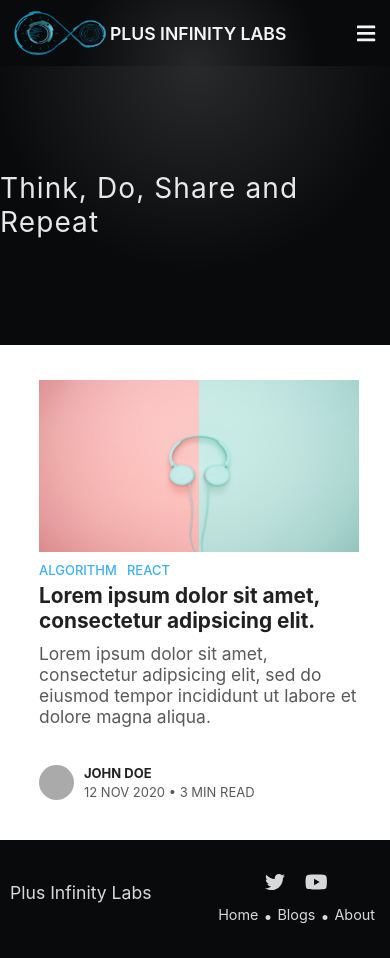
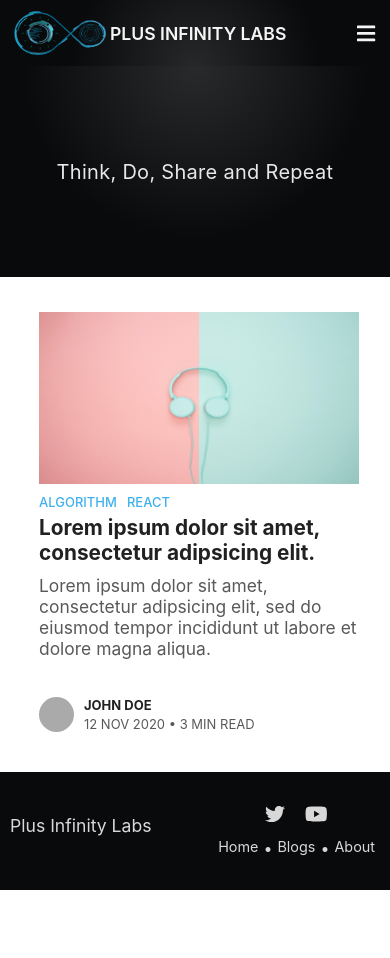
Before and after one commit to GowshikPrabhu/pi-labs-blog, a React (Create React App) app: page / in a window 390 px wide. After the commit the page ends 890 px from the top, so only its background shows below. Built offline with nearby package versions, Linux system fonts and the light colour scheme.

Commit message:
make start section response

```diff
--- a/src/pages/Home/components/StartSection/StartSection.css
+++ b/src/pages/Home/components/StartSection/StartSection.css
@@ -15,3 +15,13 @@
   letter-spacing: 1.1px;
   text-shadow: 3px 5px 7px 0px #d1d1d178;
 }
+
+@media only screen and (max-width: 768px) {
+  .home-start {
+    height: 25vh;
+  }
+  .home-start p {
+    font-size: 1.25rem;
+    letter-spacing: 0.018rem;
+  }
+}
```
